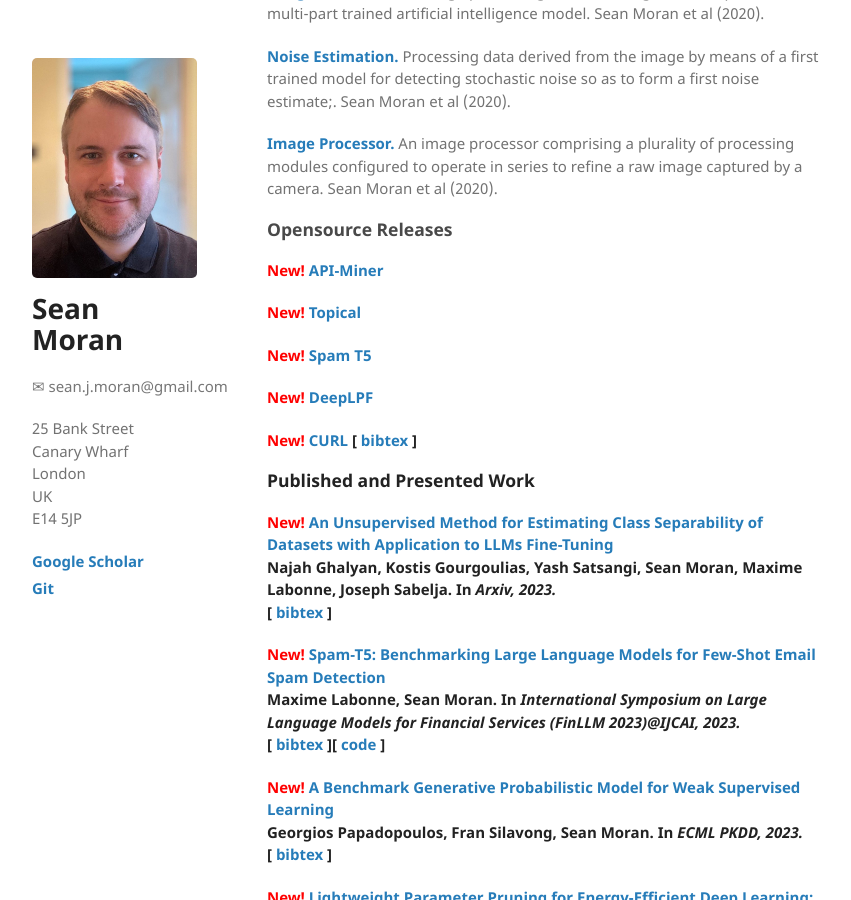
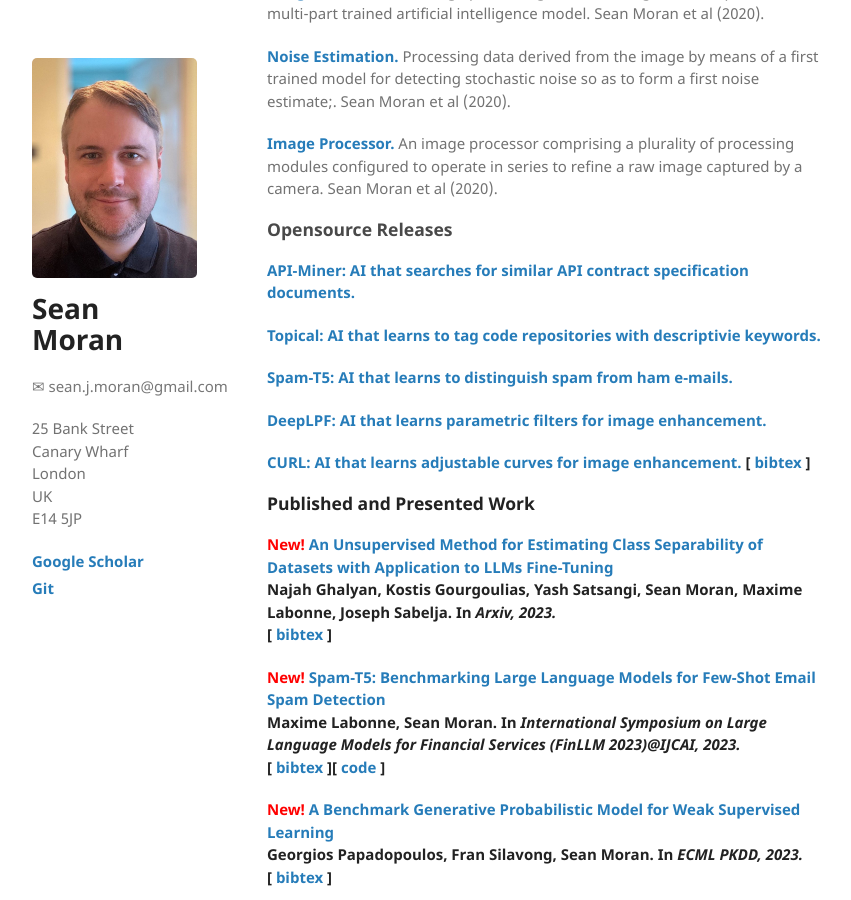
Before and after one commit to sjmoran/sjmoran.github.io, a Jekyll site: the page built from index.html, in a window 1280 px wide and 900 px high, scrolled down 883 px. Shown: the whole window, without its empty margins (26-877 px from the left). Built offline with Jekyll 4.4.1, drawn with Linux system fonts in a browser that asks for light colours.

Commit message:
Update index.html

```diff
--- a/index.html
+++ b/index.html
@@ -49,20 +49,18 @@ JP Morgan, where he was named the top inventor of the year in 2022. He has also
 
 <h3 id="opensource-releases">Opensource Releases</h3>
 
-<p><strong><span style='color:red'>New! </span><a target="_blank" href="https://github.com/jpmorganchase/api-miner">
-API-Miner</a></strong></p>
+<p><strong><a target="_blank" href="https://github.com/jpmorganchase/api-miner">
+API-Miner: AI that searches for similar API contract specification documents.</a></strong></p>
 
-<p><strong><span style='color:red'>New! </span><a target="_blank" href="https://github.com/jpmorganchase/topical">
-Topical</a></strong></p>
+<p><strong><a target="_blank" href="https://github.com/jpmorganchase/topical">Topical: AI that learns to tag code repositories with descriptivie keywords.</a></strong></p>
 
-<p><strong><span style='color:red'>New! </span><a target="_blank" href="https://github.com/jpmorganchase/llm-email-spam-detection">
-Spam T5</a>
+<p><strong><a target="_blank" href="https://github.com/jpmorganchase/llm-email-spam-detection">Spam-T5: AI that learns to distinguish spam from ham e-mails.</a>
 
-<p><strong><span style='color:red'>New! </span><a target="_blank" href="https://github.com/sjmoran/DeepLPF">
-DeepLPF</a>
+<p><strong><a target="_blank" href="https://github.com/sjmoran/DeepLPF">DeepLPF: AI that learns parametric filters for image enhancement.
+</a>
 
-<p><strong><span style='color:red'>New! </span><a target="_blank" href="https://github.com/sjmoran/CURL">
-CURL</a>
+<p><strong><a target="_blank" href="https://github.com/sjmoran/CURL">CURL: AI that learns adjustable curves for image enhancement.
+</a>
 
 [ <a target="_blank" href="">bibtex</a> ] </p><h3 id="published-and-presented-work">Published and Presented Work</h3>
 
```
